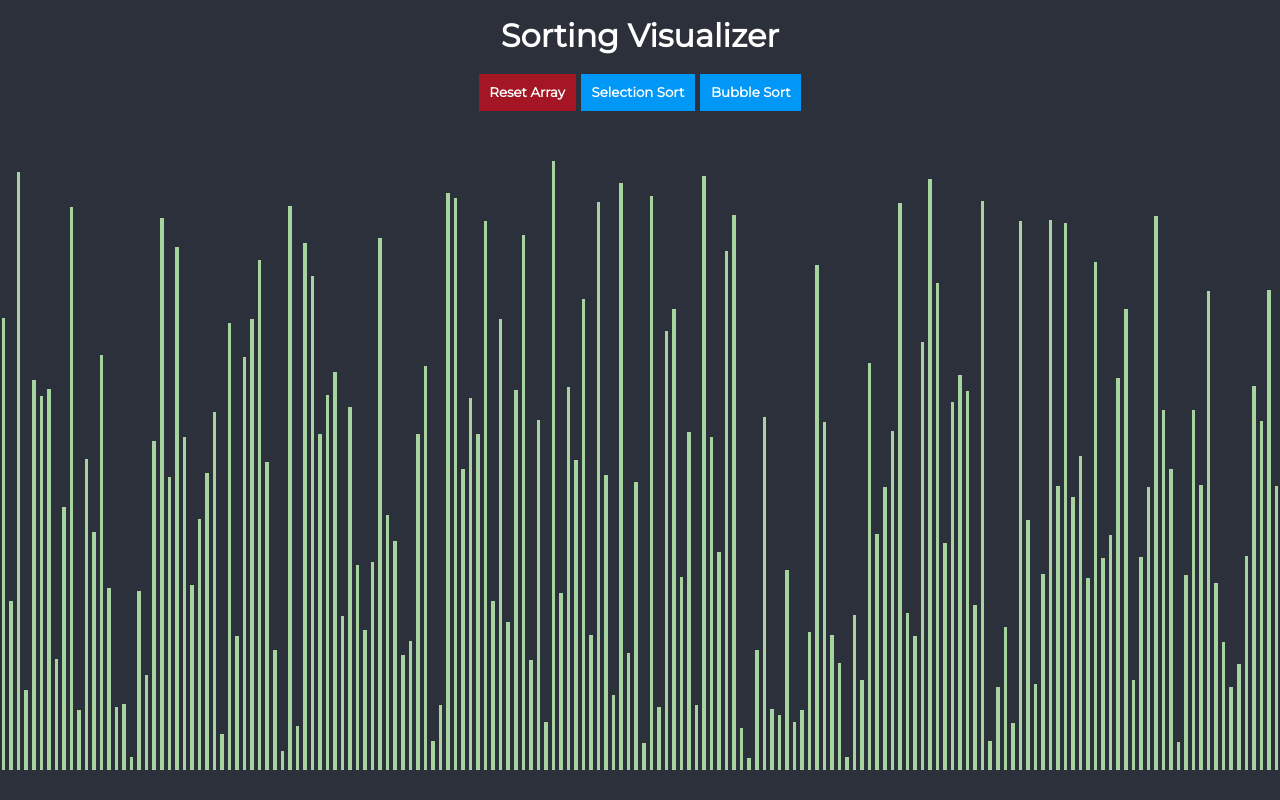
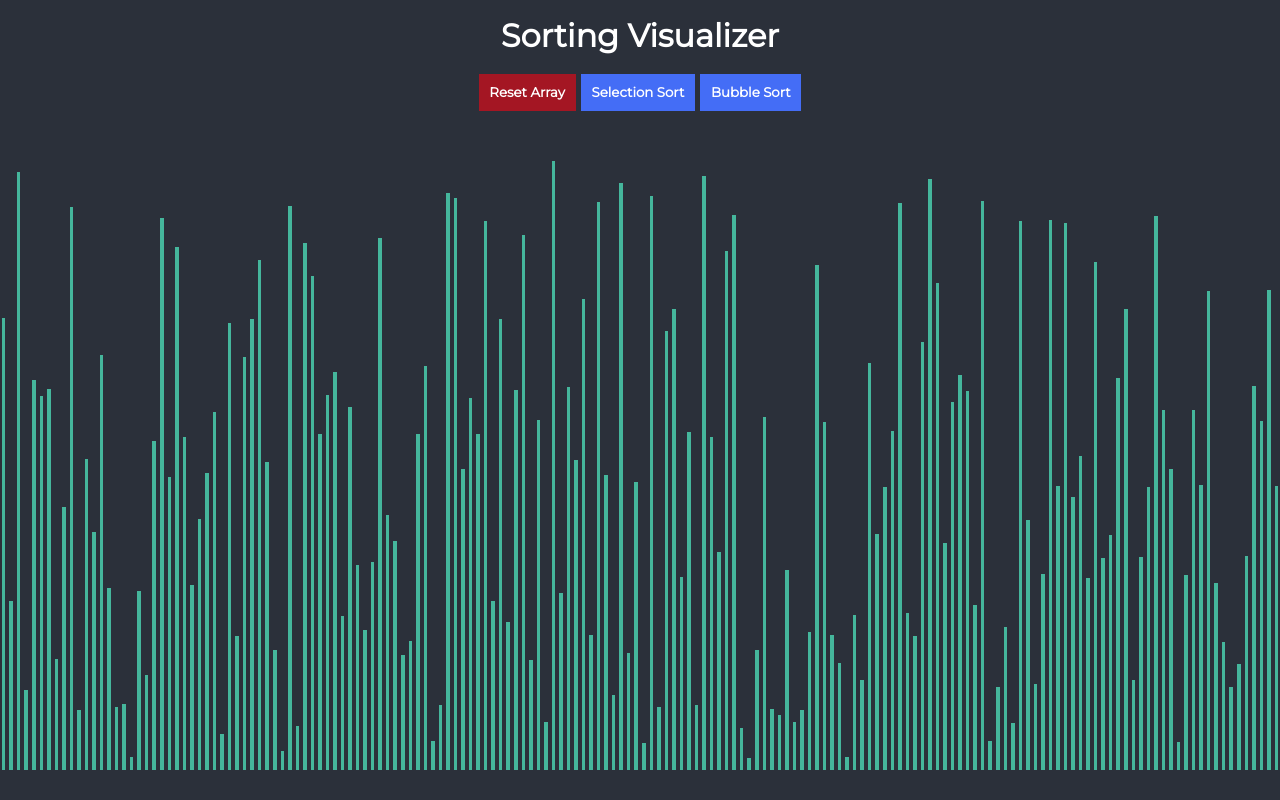
Before and after one commit to abhinandhajay/sorting-visualizer, a React (Create React App) app: page / in a window 1280 px wide. Built offline with nearby package versions, Linux system fonts and the light colour scheme.

Commit message:
Update colors

```diff
--- a/src/App.css
+++ b/src/App.css
@@ -2,11 +2,11 @@
 	--app-dark: #2B303A;
 	--app-light: #DBCBD8;
 	--app-brown: #322A26;
-	--app-pink: #DC7F9B;
+	--app-pink: #DB93B0;
 	--app-red: 164, 22, 35;
 	--app-red-darker: #881620;
-	--app-green: #A6D3A0;
-	--app-blue: 1, 151, 246
+	--app-green: #45B69C;
+	--app-blue: 68, 109, 246
 }
 
 * {
--- a/src/components/Visualizer.jsx
+++ b/src/components/Visualizer.jsx
@@ -32,7 +32,7 @@ const Visualizer = () => {
 	}
 
 	const runSelectionSort = () => {
-		const ANIMATION_DELAY_MS = 5
+		const ANIMATION_DELAY_MS = 10
 		const { animations } = selectionSort(array)
 
 		const allBars = document.querySelectorAll(`.main-bar`)
@@ -41,8 +41,8 @@ const Visualizer = () => {
 
 			setTimeout(() => {
 				if (animations[i].comp !== undefined) {
-					allBars[animations[i].comp[0]].style.backgroundColor = i % 3 === 0 ? `var(--app-red)` : `var(--app-green)`
-					allBars[animations[i].comp[1]].style.backgroundColor = i % 3 === 0 ? `var(--app-red)` : `var(--app-green)`
+					allBars[animations[i].comp[0]].style.backgroundColor = i % 3 === 0 ? `rgb(var(--app-red))` : `var(--app-green)`
+					allBars[animations[i].comp[1]].style.backgroundColor = i % 3 === 0 ? `rgb(var(--app-red))` : `var(--app-green)`
 				}
 				if (animations[i].swap !== undefined) {
 					let temp = allBars[animations[i].swap[0]].style.height
@@ -65,8 +65,8 @@ const Visualizer = () => {
 
 			setTimeout(() => {
 				if (animations[i].comp !== undefined) {
-					allBars[animations[i].comp[0]].style.backgroundColor = i % 3 === 0 ? `var(--app-red)` : `var(--app-green)`
-					allBars[animations[i].comp[1]].style.backgroundColor = i % 3 === 0 ? `var(--app-red)` : `var(--app-green)`
+					allBars[animations[i].comp[0]].style.backgroundColor = i % 3 === 0 ? `rgb(var(--app-red))` : `var(--app-green)`
+					allBars[animations[i].comp[1]].style.backgroundColor = i % 3 === 0 ? `rgb(var(--app-red))` : `var(--app-green)`
 				}
 				if (animations[i].swap !== undefined) {
 					let temp = allBars[animations[i].swap[0]].style.height
@@ -93,8 +93,8 @@ const Visualizer = () => {
 
 	// 		setTimeout(() => {
 	// 			if (animations[i].comp !== undefined) {
-	// 				allBars[animations[i].comp[0]].style.backgroundColor = i % 3 === 0 ? `var(--app-red)` : 'aquamarine'
-	// 				allBars[animations[i].comp[1]].style.backgroundColor = i % 3 === 0 ? `var(--app-red)` : 'aquamarine'
+	// 				allBars[animations[i].comp[0]].style.backgroundColor = i % 3 === 0 ? `rgb(var(--app-red))` : 'aquamarine'
+	// 				allBars[animations[i].comp[1]].style.backgroundColor = i % 3 === 0 ? `rgb(var(--app-red))` : 'aquamarine'
 	// 			}
 	// 			if (animations[i].swap !== undefined) {
 	// 				let temp = allBars[animations[i].swap[0]].style.height
```
